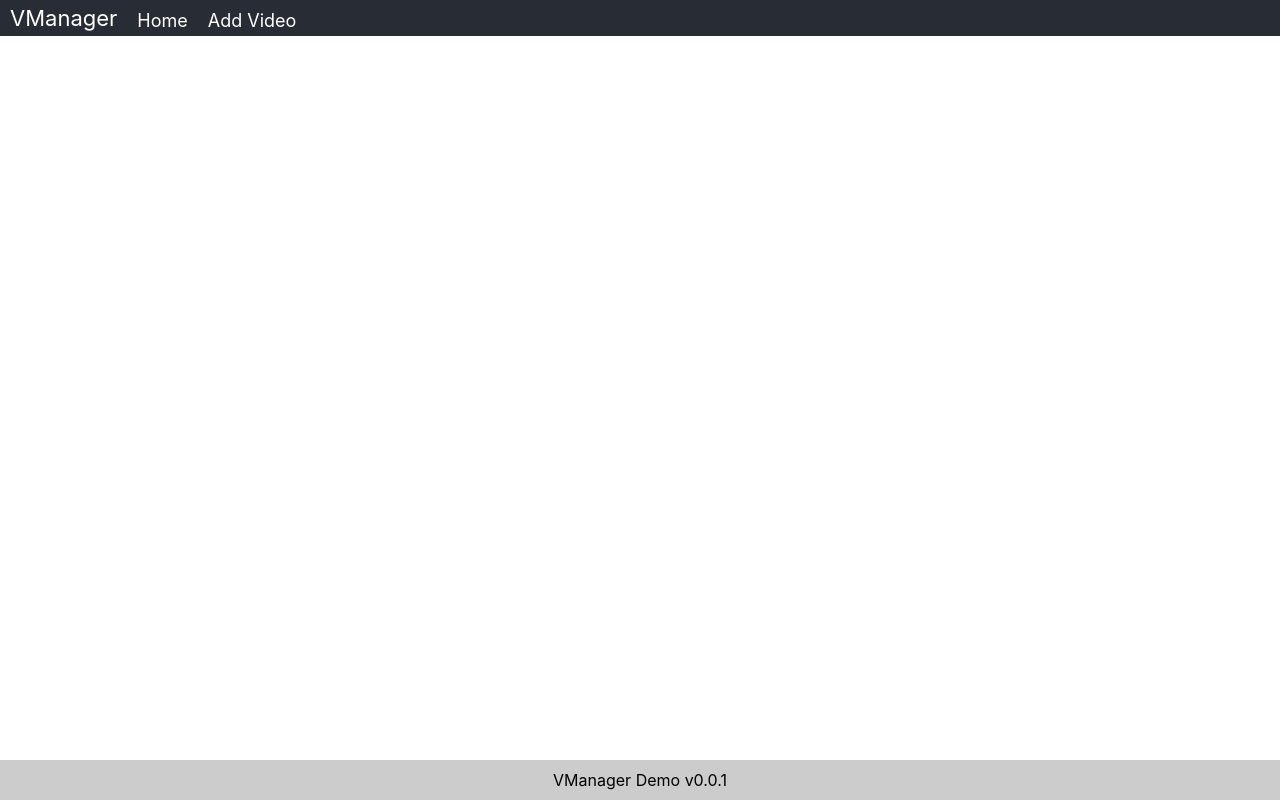
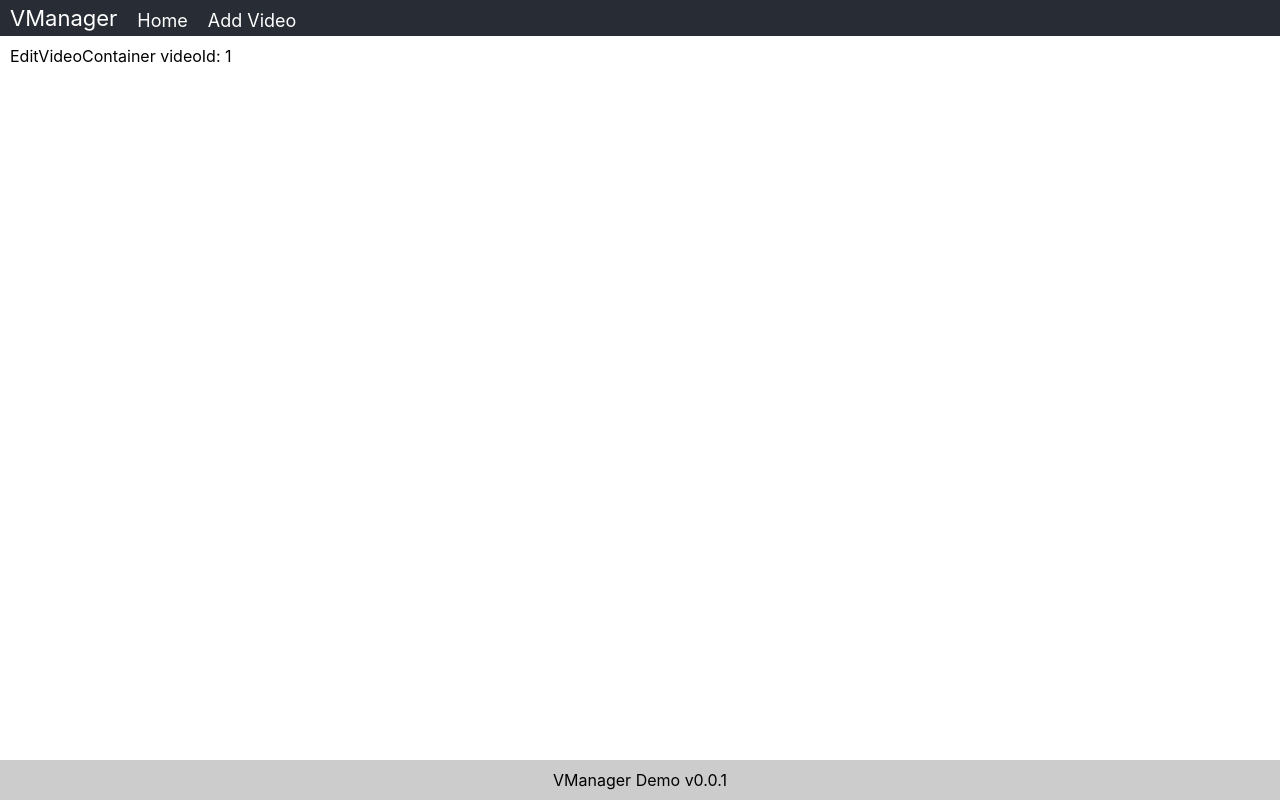
Before and after one commit to NakulShinde/video-manager, a React (Create React App) app: page /edit-video/1 in a window 1280 px wide. Built offline with nearby package versions, Linux system fonts and the light colour scheme.

Commit message:
Open edit page on video Edit button click.
- Added link for edit button
- Introduced edit container page
- Added 'edit-video' routes
- removed unnecessary added e.preventDefault() method from button component.

```diff
--- a/src/Components/Buttons/Buttons.js
+++ b/src/Components/Buttons/Buttons.js
@@ -8,8 +8,7 @@ export const CustomButton = (props) => {
         className={props
         .customClass
         .join(' ')}
-        onClick=
-        { (e) =>{ e.preventDefault(); props.onClickHandler() } }>
+        onClick={props.onClickHandler}>
         {props.text}
     </button>
 }
--- a/src/Components/VideoList/VideoRow/VideoRow.js
+++ b/src/Components/VideoList/VideoRow/VideoRow.js
@@ -1,4 +1,5 @@
 import React from 'react'
+import { Link } from "react-router-dom";
 
 import css_styles from './../VideoList.module.scss'
 import {CustomButton} from '../../Buttons/Buttons';
@@ -18,10 +19,13 @@ const VideoRow = (props) => {
         <div
             data-label={VIDEO_CONTENT.options}
             className={`${css_styles.listCol} ${css_styles.listAction}`}>
-            <CustomButton
-                text='Edit'
-                customClass={[buttonStyles.button]}
-                onClickHandler={() => {}}></CustomButton>
+
+            <Link to={`/edit-video/${video.id}`}>
+                <CustomButton
+                    text='Edit'
+                    customClass={[buttonStyles.button]}
+                    onClickHandler={() => {}}></CustomButton>
+            </Link>
             <CustomButton
                 text="Delete"
                 customClass={[buttonStyles.button, buttonStyles.buttonDanger]}
--- a/src/Containers/EditVideoContainer/EditVideoContainer.js
+++ b/src/Containers/EditVideoContainer/EditVideoContainer.js
@@ -0,0 +1,23 @@
+import React, {Component} from 'react'
+
+class EditVideoContainer extends Component {
+
+    constructor(){
+        super();
+        this.state = {
+            videoId: 0
+        }
+    }
+    componentDidMount(){
+        let videoId = this.props.match.params["id"];
+        this.setState({videoId: videoId})
+    }
+
+    render() {
+        return (<div>
+            EditVideoContainer videoId: {this.state.videoId}
+        </div>)
+    }
+}
+
+export default EditVideoContainer
--- a/src/Containers/MainContainer/MainContainer.js
+++ b/src/Containers/MainContainer/MainContainer.js
@@ -5,10 +5,12 @@ import css_styles from './MainContainer.module.scss'
 
 import {AddVideoContainer} from '../AddVideoContainer/AddVideoContainer';
 import VideoListContainer from '../VideoListContainer/VideoListContainer';
+import EditVideoContainer from '../EditVideoContainer/EditVideoContainer';
 
 export const MainContainer = (props) => {
     return <main className={css_styles.app__main__container}>
         <Route exact path="/" component={VideoListContainer}/>
         <Route path="/add-video" component={AddVideoContainer}/>
+        <Route path="/edit-video/:id" component={EditVideoContainer}/>
     </main>
 }
```
